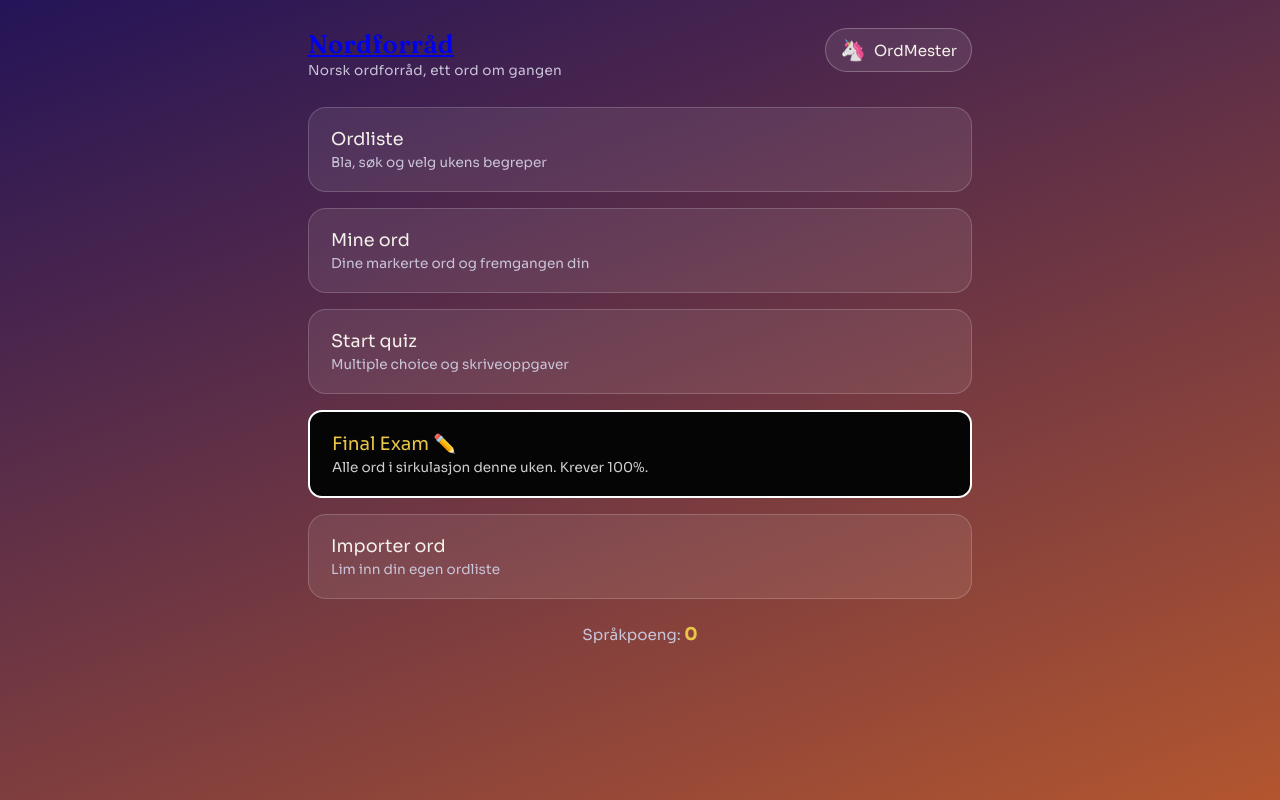
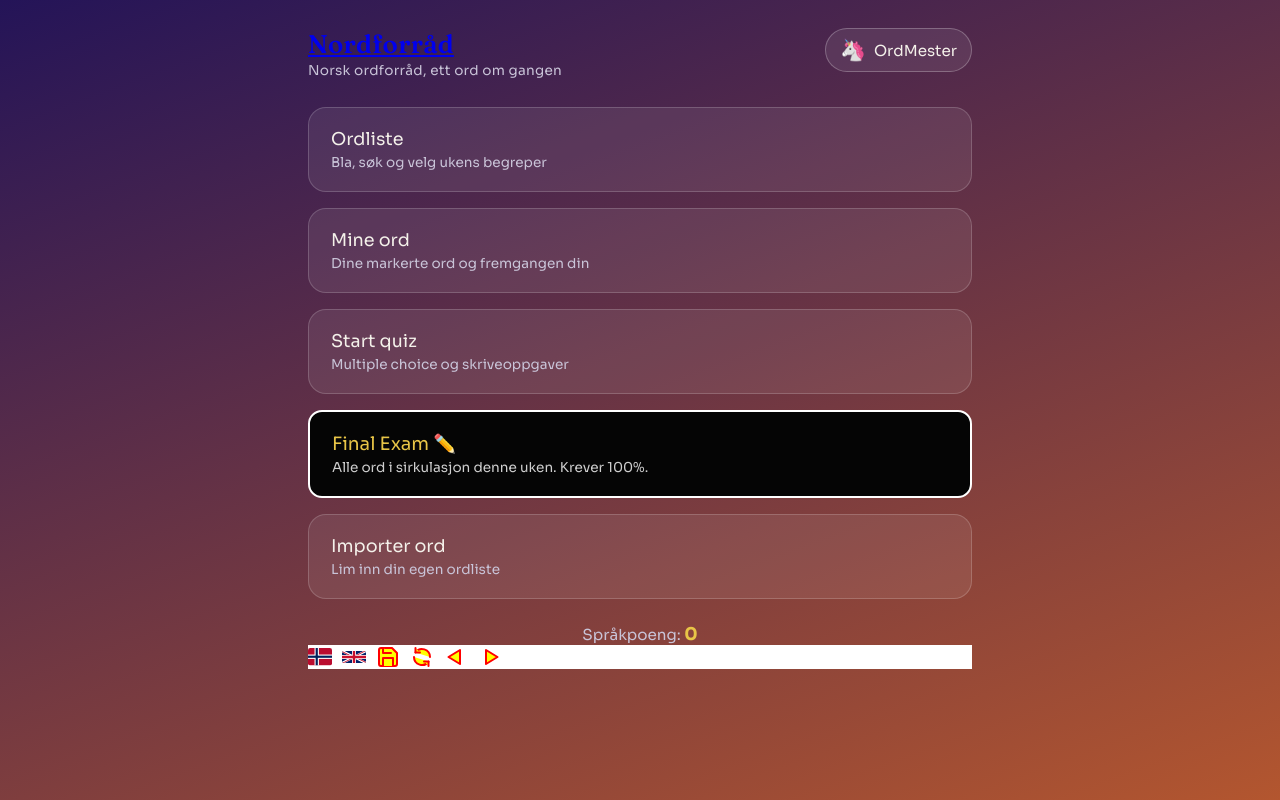
Before and after one commit to bobauser/nordforraad, a Next.js app: page /pages/home in a window 1280 px wide. Built offline with nearby package versions, Linux system fonts and the light colour scheme.

Commit message:
more icons

```diff
--- a/app/components/icons.tsx
+++ b/app/components/icons.tsx
@@ -1,29 +1,187 @@
-export function InfoIcon() {
+import { useId, type SVGProps } from "react";
+
+type IconProps = SVGProps<SVGSVGElement> & {
+    size?: number | string;
+};
+
+function BaseIcon({ size = 24, children, ...props }: IconProps) {
     return (
-        <svg xmlns="http://www.w3.org/2000/svg" viewBox="0 0 24 24" width="24" height="24" fill="none" stroke="currentColor" strokeWidth="2" strokeLinecap="round" strokeLinejoin="round">
-            <circle cx="12" cy="12" r="10"/>
-            <line x1="12" y1="11" x2="12" y2="16.5"/>
-            <circle cx="12" cy="7.5" r="1.25" fill="currentColor" stroke="none"/>
+        <svg
+            xmlns="http://www.w3.org/2000/svg"
+            viewBox="0 0 24 24"
+            width={size}
+            height={size}
+            fill="none"
+            stroke="currentColor"
+            strokeWidth={2}
+            strokeLinecap="round"
+            strokeLinejoin="round"
+            aria-hidden="true"
+            {...props}
+        >
+            {children}
         </svg>
-    )
+    );
 }
 
-export function Warning() {
+/* ---------- Status ---------- */
+
+export function InfoIcon(props: IconProps) {
     return (
-        <svg xmlns="http://www.w3.org/2000/svg" viewBox="0 0 24 24" width="24" height="24" fill="none" stroke="currentColor" strokeWidth="2" strokeLinecap="round" strokeLinejoin="round">
-            <path d="M10.29 3.86 1.82 18a2 2 0 0 0 1.71 3h16.94a2 2 0 0 0 1.71-3L13.71 3.86a2 2 0 0 0-3.42 0z"/>
-            <line x1="12" y1="9" x2="12" y2="13.5"/>
-            <circle cx="12" cy="17" r="1.25" fill="currentColor" stroke="none"/>
-        </svg>
-    )
+        <BaseIcon {...props}>
+            <circle cx="12" cy="12" r="10" />
+            <line x1="12" y1="11" x2="12" y2="16.5" />
+            <circle cx="12" cy="7.5" r="1.25" fill="currentColor" stroke="none" />
+        </BaseIcon>
+    );
 }
 
-export function Error() {
+export function WarningIcon(props: IconProps) {
     return (
-        <svg xmlns="http://www.w3.org/2000/svg" viewBox="0 0 24 24" width="24" height="24" fill="none" stroke="currentColor" strokeWidth="2" strokeLinecap="round" strokeLinejoin="round">
-            <circle cx="12" cy="12" r="10"/>
-            <line x1="12" y1="7" x2="12" y2="12.5"/>
-            <circle cx="12" cy="16.5" r="1.25" fill="currentColor" stroke="none"/>
+        <BaseIcon {...props}>
+            <path d="M10.29 3.86 1.82 18a2 2 0 0 0 1.71 3h16.94a2 2 0 0 0 1.71-3L13.71 3.86a2 2 0 0 0-3.42 0z" />
+            <line x1="12" y1="9" x2="12" y2="13.5" />
+            <circle cx="12" cy="17" r="1.25" fill="currentColor" stroke="none" />
+        </BaseIcon>
+    );
+}
+
+export function ErrorIcon(props: IconProps) {
+    return (
+        <BaseIcon {...props}>
+            <circle cx="12" cy="12" r="10" />
+            <line x1="12" y1="7" x2="12" y2="12.5" />
+            <circle cx="12" cy="16.5" r="1.25" fill="currentColor" stroke="none" />
+        </BaseIcon>
+    );
+}
+
+/* ---------- Laster inn / synk ---------- */
+
+type SyncIconProps = IconProps & {
+    /** Roterer ikonet kontinuerlig (laster inn / lagrer) */
+    spinning?: boolean;
+    /** Sekunder per runde */
+    speed?: number;
+};
+
+export function SyncIcon({ spinning = false, speed = 1, ...props }: SyncIconProps) {
+    return (
+        <BaseIcon {...props}>
+            <g>
+                <path d="M20 12a8 8 0 0 0-14.55-4.59" />
+                <polyline points="5.5 3 5.5 7.5 10 7.5" />
+                <path d="M4 12a8 8 0 0 0 14.55 4.59" />
+                <polyline points="18.5 21 18.5 16.5 14 16.5" />
+                {spinning && (
+                    <animateTransform
+                        attributeName="transform"
+                        type="rotate"
+                        from="0 12 12"
+                        to="-360 12 12"
+                        dur={`${speed}s`}
+                        repeatCount="indefinite"
+                    />
+                )}
+            </g>
+        </BaseIcon>
+    );
+}
+
+/* ---------- Piler (play-stil) ---------- */
+/* Outline som standard. Fylt: <ArrowRightIcon fill="currentColor" /> */
+
+export function ArrowRightIcon(props: IconProps) {
+    return (
+        <BaseIcon {...props}>
+            <polygon points="8 5 19.5 12 8 19" />
+        </BaseIcon>
+    );
+}
+
+export function ArrowLeftIcon(props: IconProps) {
+    return (
+        <BaseIcon {...props}>
+            <polygon points="16 5 4.5 12 16 19" />
+        </BaseIcon>
+    );
+}
+
+/* ---------- Lagre ---------- */
+
+export function SaveIcon(props: IconProps) {
+    return (
+        <BaseIcon {...props}>
+            <path d="M19 21H5a2 2 0 0 1-2-2V5a2 2 0 0 1 2-2h11l5 5v11a2 2 0 0 1-2 2z" />
+            <polyline points="17 21 17 13 7 13 7 21" />
+            <polyline points="7 3 7 8 15 8" />
+        </BaseIcon>
+    );
+}
+
+/* ---------- Flagg ---------- */
+/* Flaggene har faste farger (ikke currentColor). `size` = bredde. */
+
+type FlagProps = Omit<SVGProps<SVGSVGElement>, "children"> & {
+    size?: number;
+    /** Hjørneradius i viewBox-enheter */
+    radius?: number;
+};
+
+export function NorwayFlagIcon({ size = 24, radius = 2, ...props }: FlagProps) {
+    const clip = useId();
+    return (
+        <svg
+            xmlns="http://www.w3.org/2000/svg"
+            viewBox="0 0 22 16"
+            width={size}
+            height={(size * 16) / 22}
+            aria-hidden="true"
+            {...props}
+        >
+            <defs>
+                <clipPath id={clip}>
+                    <rect width="22" height="16" rx={radius} />
+                </clipPath>
+            </defs>
+            <g clipPath={`url(#${clip})`}>
+                <rect width="22" height="16" fill="#BA0C2F" />
+                <rect x="6" width="4" height="16" fill="#FFFFFF" />
+                <rect y="6" width="22" height="4" fill="#FFFFFF" />
+                <rect x="7" width="2" height="16" fill="#00205B" />
+                <rect y="7" width="22" height="2" fill="#00205B" />
+            </g>
         </svg>
-    )
+    );
 }
+
+export function UKFlagIcon({ size = 24, radius = 4, ...props }: FlagProps) {
+    const clip = useId();
+    const diag = useId();
+    return (
+        <svg
+            xmlns="http://www.w3.org/2000/svg"
+            viewBox="0 0 60 30"
+            width={size}
+            height={size / 2}
+            aria-hidden="true"
+            {...props}
+        >
+            <defs>
+                <clipPath id={clip}>
+                    <rect width="60" height="30" rx={radius} />
+                </clipPath>
+                <clipPath id={diag}>
+                    <path d="M30,15 h30 v15 z v15 h-30 z h-30 v-15 z v-15 h30 z" />
+                </clipPath>
+            </defs>
+            <g clipPath={`url(#${clip})`}>
+                <rect width="60" height="30" fill="#012169" />
+                <path d="M0,0 L60,30 M60,0 L0,30" stroke="#FFFFFF" strokeWidth={6} />
+                <path d="M0,0 L60,30 M60,0 L0,30" stroke="#C8102E" strokeWidth={4} clipPath={`url(#${diag})`} />
+                <path d="M30,0 v30 M0,15 h60" stroke="#FFFFFF" strokeWidth={10} />
+                <path d="M30,0 v30 M0,15 h60" stroke="#C8102E" strokeWidth={6} />
+            </g>
+        </svg>
+    );
+}
--- a/app/components/modals/infomodal.tsx
+++ b/app/components/modals/infomodal.tsx
@@ -28,7 +28,7 @@ export default function InformationModal({text, action}: InfoModal) {
 
     return (
         <div id="notification-box" className={action}>
-            {actiontype == 1 ? (<Icons.InfoIcon />) : actiontype == 2 ? (<Icons.Warning />) : actiontype == 3 ? (<Icons.Error />) : null}
+            {actiontype == 1 ? (<Icons.InfoIcon />) : actiontype == 2 ? (<Icons.WarningIcon />) : actiontype == 3 ? (<Icons.ErrorIcon />) : null}
             {text}
         </div>
     )
--- a/app/pages/home/page.tsx
+++ b/app/pages/home/page.tsx
@@ -1,6 +1,7 @@
 "use client";
 import LoadingSpinner from "@/app/components/LoadingSpinner";
 import { useRouter } from "next/navigation";
+import * as Icons from "@/app/components/icons"
 
 export default function HomeComponent() {
     const router = useRouter();
@@ -32,6 +33,15 @@ export default function HomeComponent() {
             <div className="sprakpoeng-banner">
             Språkpoeng: <b id="menuSprakpoeng">0</b>
             </div>
+            <div style={{backgroundColor: "white", display: "flex", flexDirection: "row", gap: "10px", alignItems: "center"}}>
+
+                <Icons.NorwayFlagIcon />
+                <Icons.UKFlagIcon />
+                <Icons.SaveIcon stroke={"red"} fill={"yellow"} />
+                <Icons.SyncIcon spinning={true} speed={2} stroke={"red"} fill={"yellow"}/>
+                <Icons.ArrowLeftIcon stroke={"red"} fill={"yellow"} />
+                <Icons.ArrowRightIcon stroke={"red"} fill={"yellow"} />
+            </div>
         </div>
     )
 }
```
Also changed, not shown: .satd-tracker.json.
